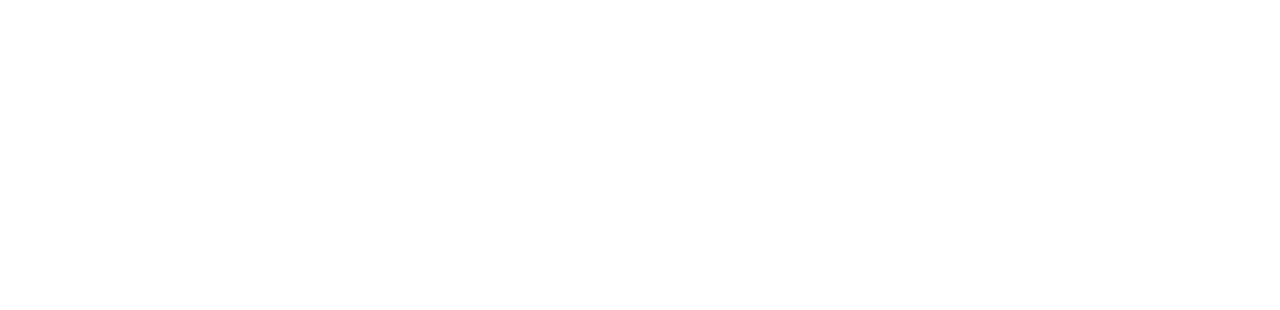
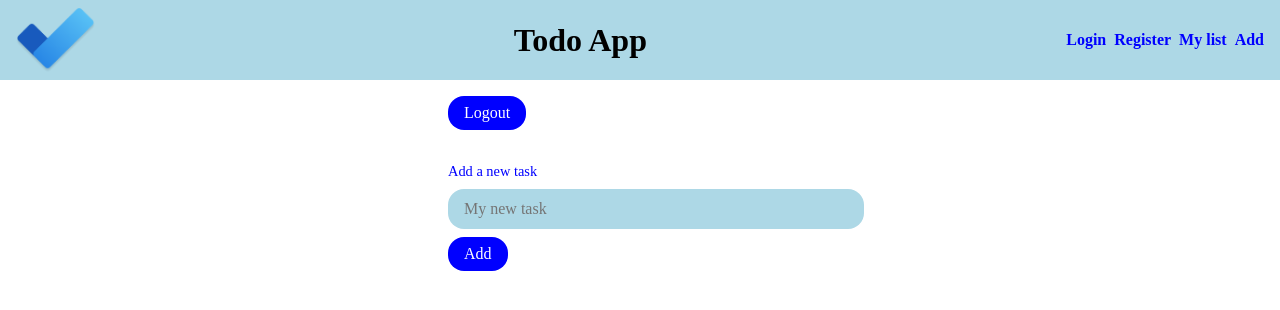
Before and after one commit to AndrejPon/118-paskaita-2022-05-17-frontend, a React (Create React App) app: page / in a window 1280 px wide. Before the commit this address had no page. Shown: the top 310 px of the page. Built offline with nearby package versions, Linux system fonts and the light colour scheme; no server answers.

Commit message:
Login page works

```diff
--- a/src/Router.js
+++ b/src/Router.js
@@ -10,7 +10,7 @@
       <Routes>
         <Route path='/register' element={<Register />} />
         <Route path='/login' element={<Login />} />
-        <Route path='/add' element={<Add />} />
+        <Route path='/' element={<Add />} />
       </Routes>
     </BrowserRouter>
   );
--- a/src/pages/Add.jsx
+++ b/src/pages/Add.jsx
@@ -1,21 +1,92 @@
-import React from 'react';
+import React, { useEffect, useState } from 'react';
+import { useNavigate } from 'react-router-dom';
 import Button from '../components/Button/Button';
 import Header from '../components/Header/Header';
 import Input from '../components/Input/Input';
 import Section from '../components/Section/Section';
+import TaskList from '../components/TaskList/TaskList';
+
+const getData = async () => {
+  try {
+    const res = await fetch(`${process.env.REACT_APP_BASE_URL}/v1/content`, {
+      headers: {
+        authorization: `Bearer: ${localStorage.getItem('token')}`,
+      },
+    });
+    const data = await res.json();
+    return data;
+  } catch (error) {
+    return error;
+  }
+};
 
 const Add = () => {
+  const [data, setData] = useState([]);
+  const [newTask, setNewTask] = useState('');
+  const [reload, setReload] = useState();
+  const [loading, setLoading] = useState(false);
+
+  const navigate = useNavigate();
+  useEffect(
+    () => async () => {
+      setData(await getData());
+    },
+    [reload]
+  );
+
+  const addTask = async (event) => {
+    event.preventDefault();
+    setLoading(true);
+    try {
+      const res = await fetch(`${process.env.REACT_APP_BASE_URL}/v1/content`, {
+        method: 'POST',
+        headers: {
+          authorization: `Bearer: ${localStorage.getItem('token')}`,
+          'Content-Type': 'application/json',
+        },
+        body: JSON.stringify({ task: newTask }),
+      });
+      const data = await res.json();
+      setNewTask('');
+      setReload(!reload);
+      alert(data.msg || data.err || 'Unknown error');
+    } catch (error) {
+      alert(error.message || 'Unexpected error');
+    } finally {
+      setLoading(false);
+    }
+  };
+
+  const logout = () => {
+    localStorage.removeItem('token');
+    navigate('/login');
+  };
+  if (data.error) {
+    alert('Something went wrong');
+  }
+
   return (
     <>
       <Header>Todo App</Header>
       <Section margin='0 auto' padding='1rem'>
+        <Button handleClick={logout}>Logout</Button>
+        {data.length === 0 && (
+          <Section>No tasks found, please add one:</Section>
+        )}
+        {data.length > 0 && <TaskList></TaskList>}
+      </Section>
+      <Section margin='0 auto' padding='1rem'>
+        <form onSubmit={addTask}>
           <Input
             name='todo'
             placeholder='My new task'
             label='Add a new task'
             type='text'
+            initValue={newTask}
+            handleChange={(value) => setNewTask(value)}
           />
-        <Button>Add</Button>
+          <Button loading={loading}>Add</Button>
+        </form>
       </Section>
     </>
   );
--- a/src/pages/Login.jsx
+++ b/src/pages/Login.jsx
@@ -1,27 +1,73 @@
-import React from 'react';
+import React, { useState } from 'react';
+import { useNavigate } from 'react-router-dom';
 import Button from '../components/Button/Button';
 import Header from '../components/Header/Header';
 import Input from '../components/Input/Input';
 import Section from '../components/Section/Section';
 
 const Login = () => {
+  const [userDetails, setUserDetails] = useState({
+    email: '',
+    password: '',
+  });
+
+  const navigate = useNavigate();
+
+  const onLogin = async (event) => {
+    console.log('onLogin ===', onLogin);
+    event.preventDefault();
+
+    try {
+      console.log('try ===');
+      const res = await fetch(
+        `${process.env.REACT_APP_BASE_URL}/v1/auth/login`,
+        {
+          method: 'POST',
+          headers: {
+            'Content-Type': 'application/json',
+          },
+          body: JSON.stringify(userDetails),
+        }
+      );
+      console.log('data0===');
+      const data = await res.json();
+      console.log('data===', data);
+      console.log(data.token);
+      if (!data.token) {
+        return alert(data.err || 'Unknown Issue');
+      }
+      localStorage.setItem('token', data.token);
+      console.log(data.token);
+      navigate('/');
+    } catch (error) {
+      alert(error.message || 'Unexpected Issue');
+    }
+  };
   return (
     <>
       <Header>Todo App</Header>
       <Section margin='0 auto' padding='1rem'>
+        <form onSubmit={onLogin}>
           <Input
             name='email'
             placeholder='Your email address'
             label='Email address'
             type='email'
+            handleChange={(value) =>
+              setUserDetails({ ...userDetails, email: value })
+            }
           />
           <Input
             name='password'
             placeholder='Your password'
             label='Password'
             type='password'
+            handleChange={(value) =>
+              setUserDetails({ ...userDetails, password: value })
+            }
           />
           <Button>Login</Button>
+        </form>
       </Section>
     </>
   );
--- a/src/pages/Register.jsx
+++ b/src/pages/Register.jsx
@@ -1,4 +1,5 @@
 import React, { useState } from 'react';
+import { useNavigate } from 'react-router-dom';
 import Button from '../components/Button/Button';
 import Header from '../components/Header/Header';
 import Input from '../components/Input/Input';
@@ -10,6 +11,8 @@
     email: '',
     password: '',
   });
+
+  const navigate = useNavigate();
 
   const onRegister = async (event) => {
     event.preventDefault();
@@ -26,7 +29,9 @@
         }
       );
       const data = await res.json();
+      console.log('data ===', data);
       alert(data.msg || data.err || 'Unknown Issue');
+      navigate('/login');
     } catch (error) {
       alert(error.message || 'Unexpected Issue');
     }
```
Lines whose indentation alone changed are shown as unchanged.
